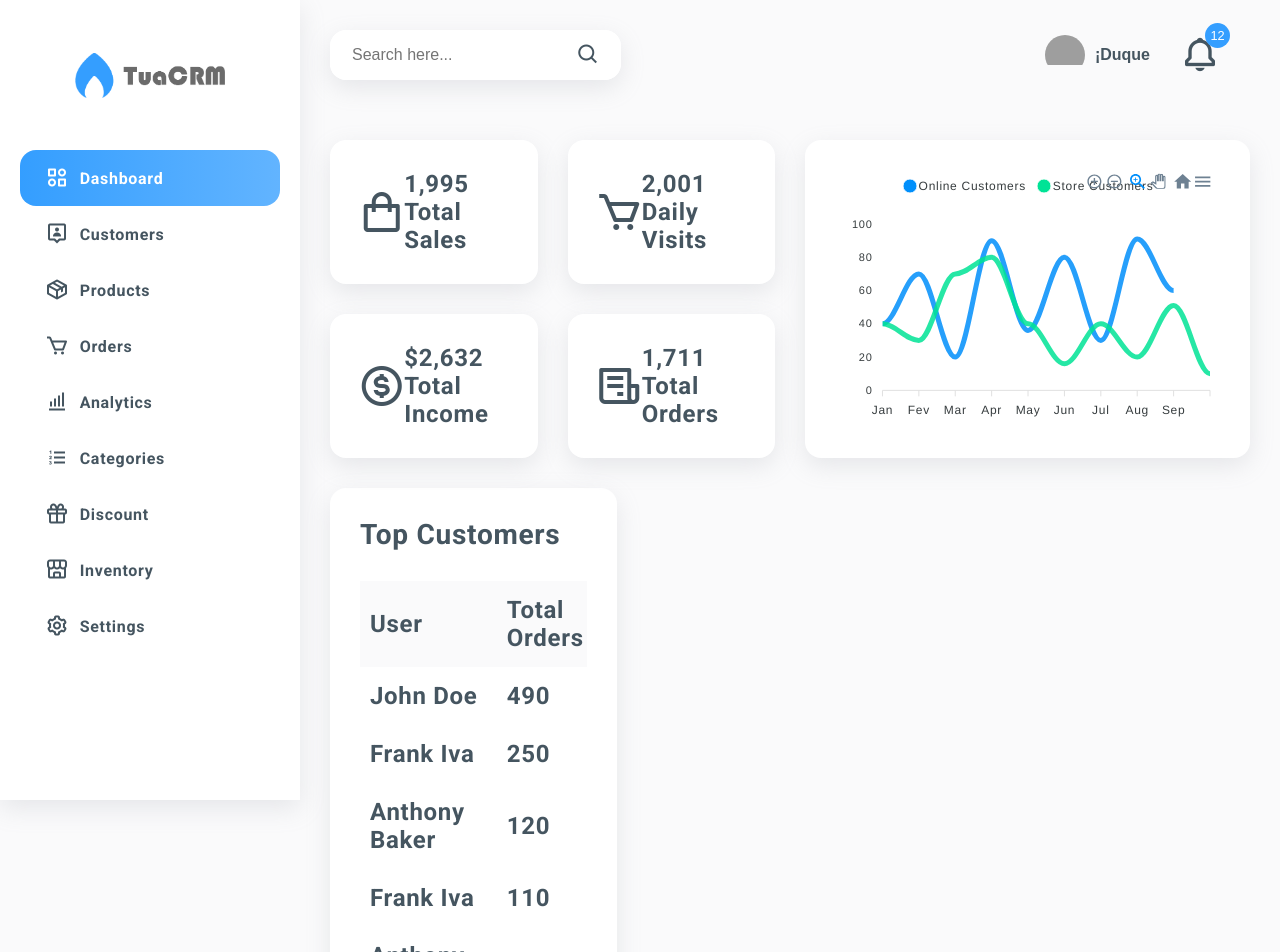
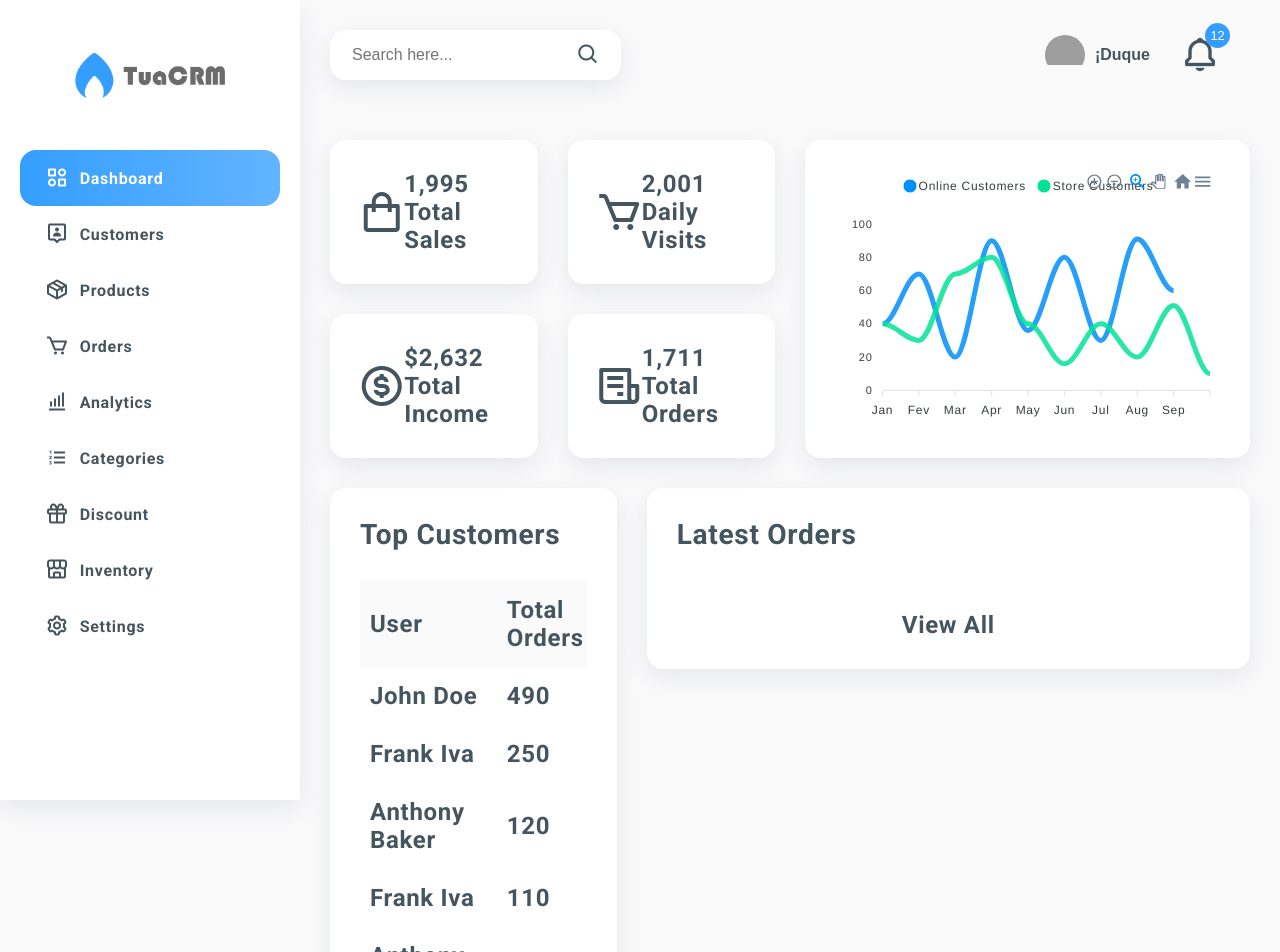
Before and after one commit to AlexMarquesAlves/Vite-Admin_Dashboard, a React (Vite) app: page / in a window 1280 px wide. Shown: the top 952 px of the page. Built offline with nearby package versions, Linux system fonts and the light colour scheme; grey boxes are pictures that could not be loaded.

Commit message:
Feat: Latest orders card

```diff
--- a/src/pages/Dashboard/index.tsx
+++ b/src/pages/Dashboard/index.tsx
@@ -171,6 +171,19 @@ function Dashboard({ children }: DashboardProps) {
               </div>
             </div>
           </div>
+          <div className="col-8">
+            <div className="card">
+              <div className="card__header">
+                <h3>Latest orders</h3>
+              </div>
+              <div className="card__body">
+                <Table />
+              </div>
+              <div className="card__footer">
+                <Link to="/">view all</Link>
+              </div>
+            </div>
+          </div>
         </div>
       </h2>
     </div>
```
